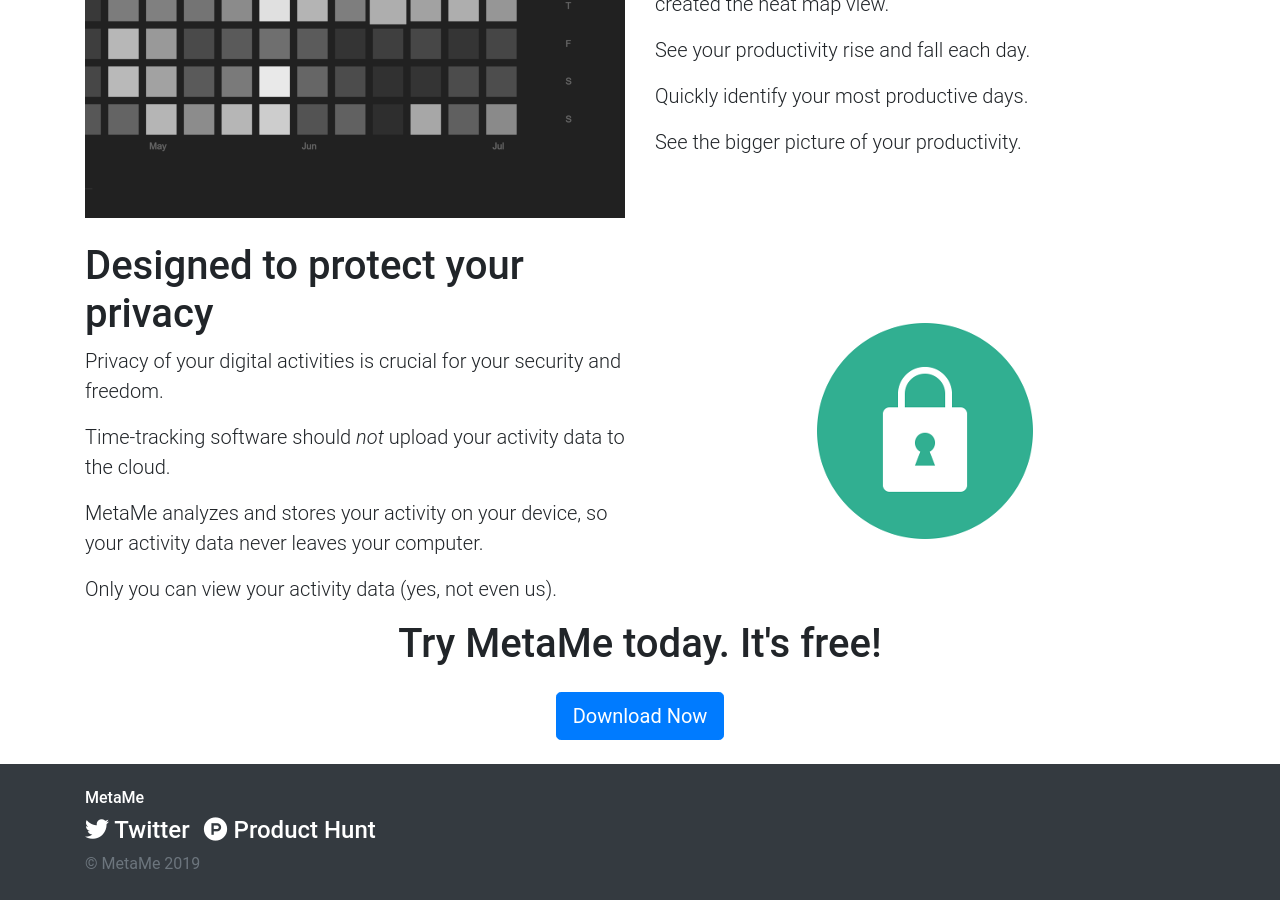
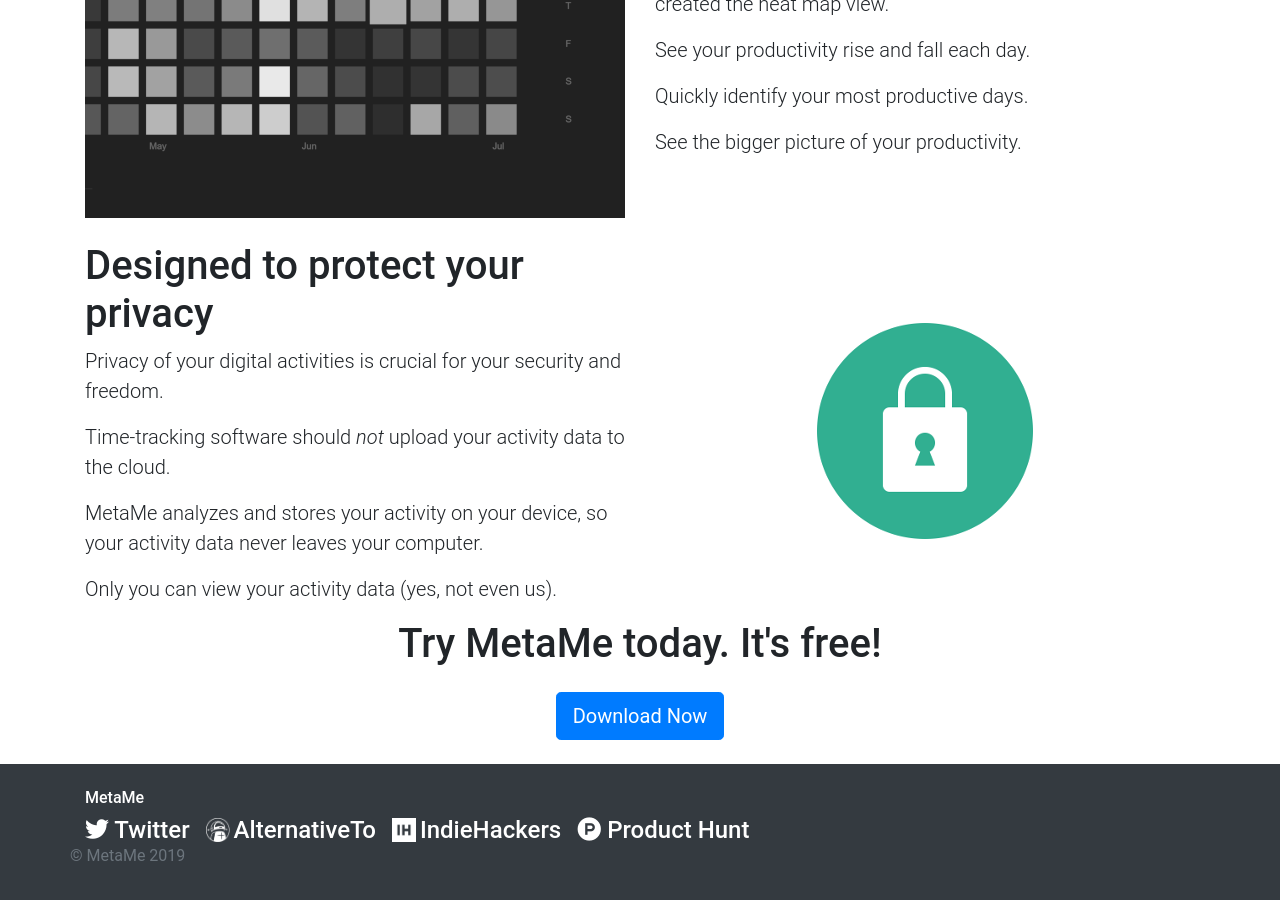
Before and after one commit to meta-me/metame-website, a Jekyll site: the page built from index.html, in a window 1280 px wide and 900 px high, scrolled down 2964 px. Built offline with Jekyll 4.4.1, drawn with Linux system fonts in a browser that asks for light colours; comment, search, counter and statistics services are not loaded.

Commit message:
Added more social media links

```diff
--- a/_includes/footer.html
+++ b/_includes/footer.html
@@ -8,19 +8,36 @@
       </div>
     </div>
     <div class="row my-2">
-      <div class="col-12 h4 m-0">
-        <span>
+      <div class="col-12 h4 m-0 d-flex">
+        <div>
           <a href="https://twitter.com/MetaMe43756791" class="text-white text-decoration-none">
             <i class="fab fa-twitter"></i>
             Twitter
           </a>
+        </div>
+        <div class="ml-3">
+          <a href="https://alternativeto.net/software/metame" class="text-white text-decoration-none">
+            <div class="d-flex align-items-center">
+              <img src="/assets/alternative-to-logo.png" width="24px" height="24px" />
+              <span class="ml-1">AlternativeTo</span>
+            </div>
+          </a>
           </span>
-        <span class="ml-2">
+        </div>
+        <div class="ml-3">
+          <a href="https://www.indiehackers.com/product/metame" class="text-white text-decoration-none">
+            <div class="d-flex align-items-center">
+              <img src="/assets/indie-hackers-logo.png" width="24px" height="24px" />
+              <span class="ml-1">IndieHackers</span>
+            </div>
+          </a>
+          </span>
+        </div>
+        <div class="ml-3">
           <a href="https://www.producthunt.com/posts/metame" class="text-white text-decoration-none">
             <i class="fab fa-product-hunt"></i>
             Product Hunt
           </a>
-        </span>
         </div>
       </div>
       <div class="row">
```
Also changed, not shown: assets/alternative-to-logo.png (added), assets/indie-hackers-logo.png (added). Lines whose indentation alone changed are shown as unchanged.
